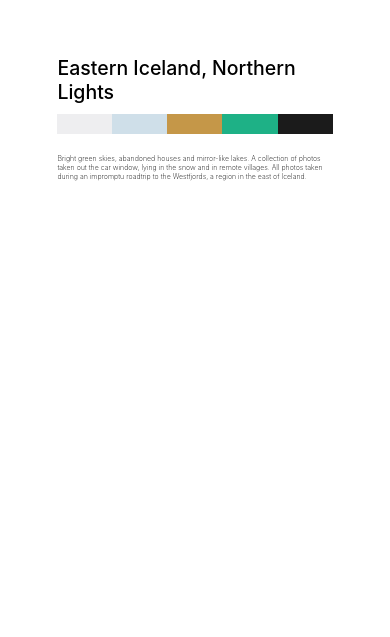
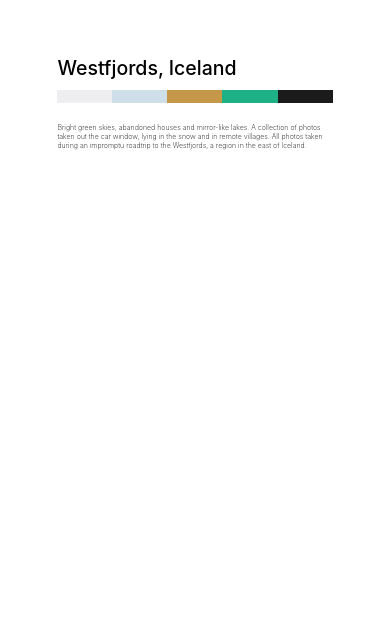
Before and after one commit to nickrm97/photography-portfolio, a React (Create React App) app: page / in a window 390 px wide. Shown: the part 207-844 px from the top of the page. Built offline with nearby package versions, Linux system fonts and the light colour scheme.

Commit message:
Poor attempt at responsive colours. Will use media sizing soon

```diff
--- a/src/index.css
+++ b/src/index.css
@@ -45,7 +45,7 @@ body {
 
 .colour {
   width: 20%;
-  height: 20px;
+  height: 1.5vh;
 }
 
 /* IMAGES */
--- a/src/themes.jsx
+++ b/src/themes.jsx
@@ -3,7 +3,7 @@ import { icelandImages, usaImages } from "./images";
 export const themes = [
   {
     id: "iceland",
-    title: "Eastern Iceland, Northern Lights",
+    title: "Westfjords, Iceland",
     description:
       "Bright green skies, abandoned houses and mirror-like lakes. A collection of photos taken out the car window, lying in the snow and in remote villages. All photos taken during an impromptu roadtrip to the Westfjords, a region in the east of Iceland.",
     colours: ["#eeeef0", "#cfdfe9", "#c59748", "#1eb186", "#1b1b1b"],
```
